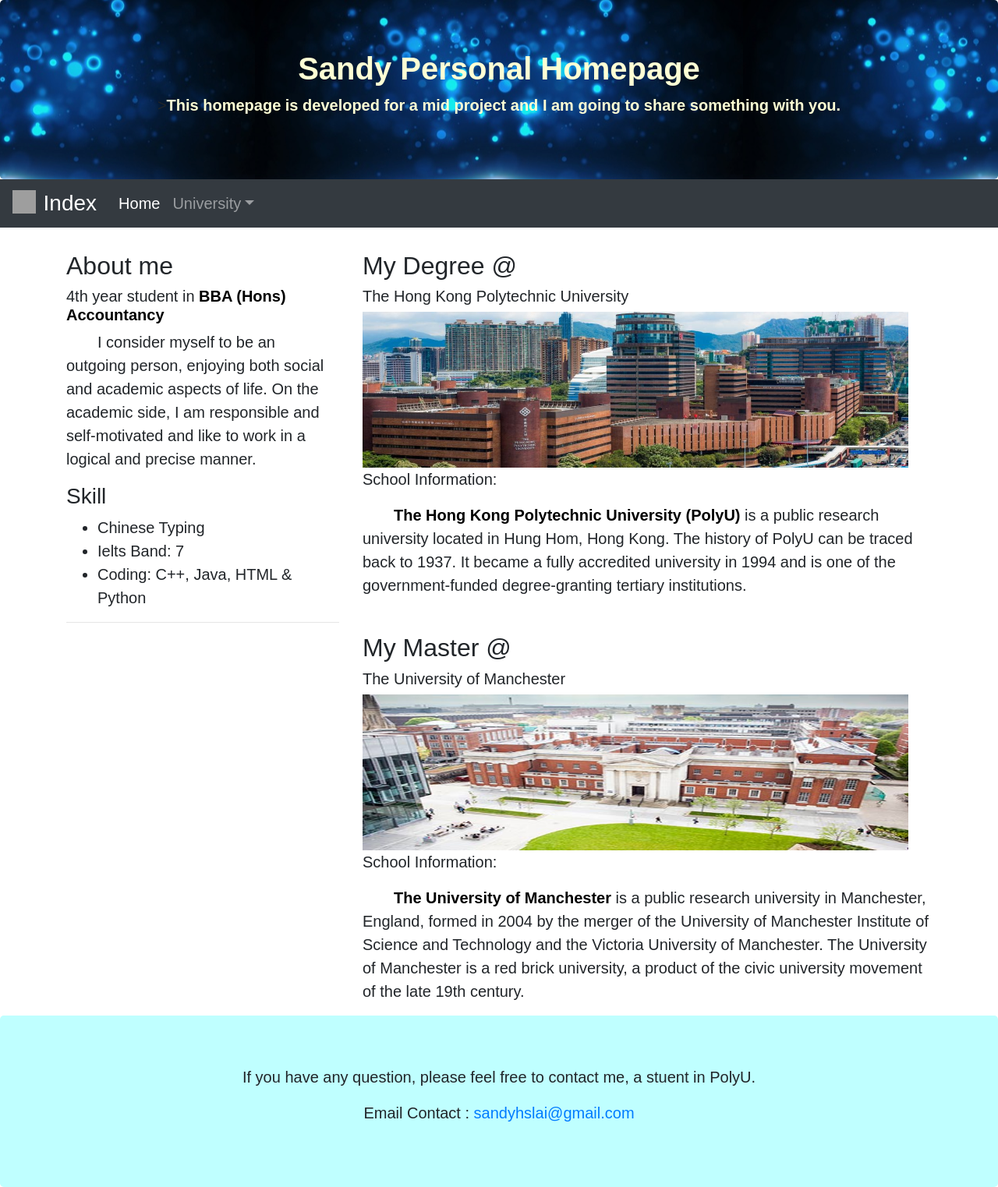
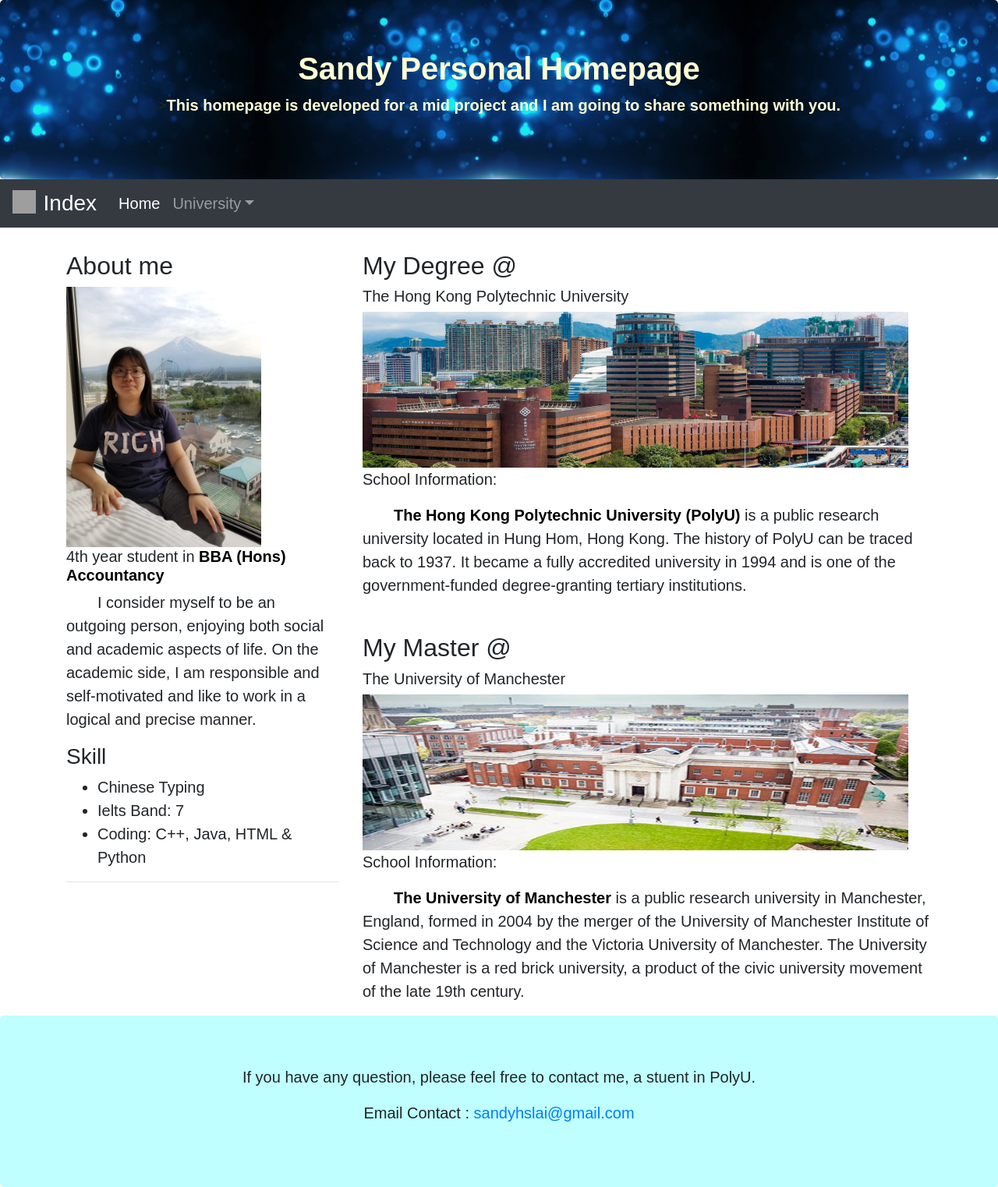
Before and after one commit to sandyhslai/sandyhslai.github.io, a Jekyll site: the page index.html, which Jekyll copies as it is, in a window 1280 px wide. Shown: the whole page at 78% size. Built offline with Jekyll 4.4.1, drawn with Linux system fonts in a browser that asks for light colours; grey boxes are pictures that could not be loaded.

Commit message:
Change to add photo

```diff
--- a/index.html
+++ b/index.html
@@ -53,6 +53,7 @@
     <div class="col-sm-4">
 	  <br>
       <h2>About me</h2>
+	  <img src="Me.jpg" alt="My Photo" width="250" >
       <h5>4th year student in <span style="color:black;font-weight:bold">BBA (Hons) Accountancy</span></h5>
       <p style="text-indent:2em;">I consider myself to be an outgoing person, enjoying both social and academic aspects of life. On the academic side, I am responsible and self-motivated and like to work in a logical and precise manner.</p>
       <h3>Skill</h3>
@@ -87,7 +88,6 @@
   </div>
 
   <script>
-
 var mybutton = document.getElementById("myBtn");
 window.onscroll = function() {scrollFunction()};
 function scrollFunction() {
```
Also changed, not shown: Me.jpg (added).
